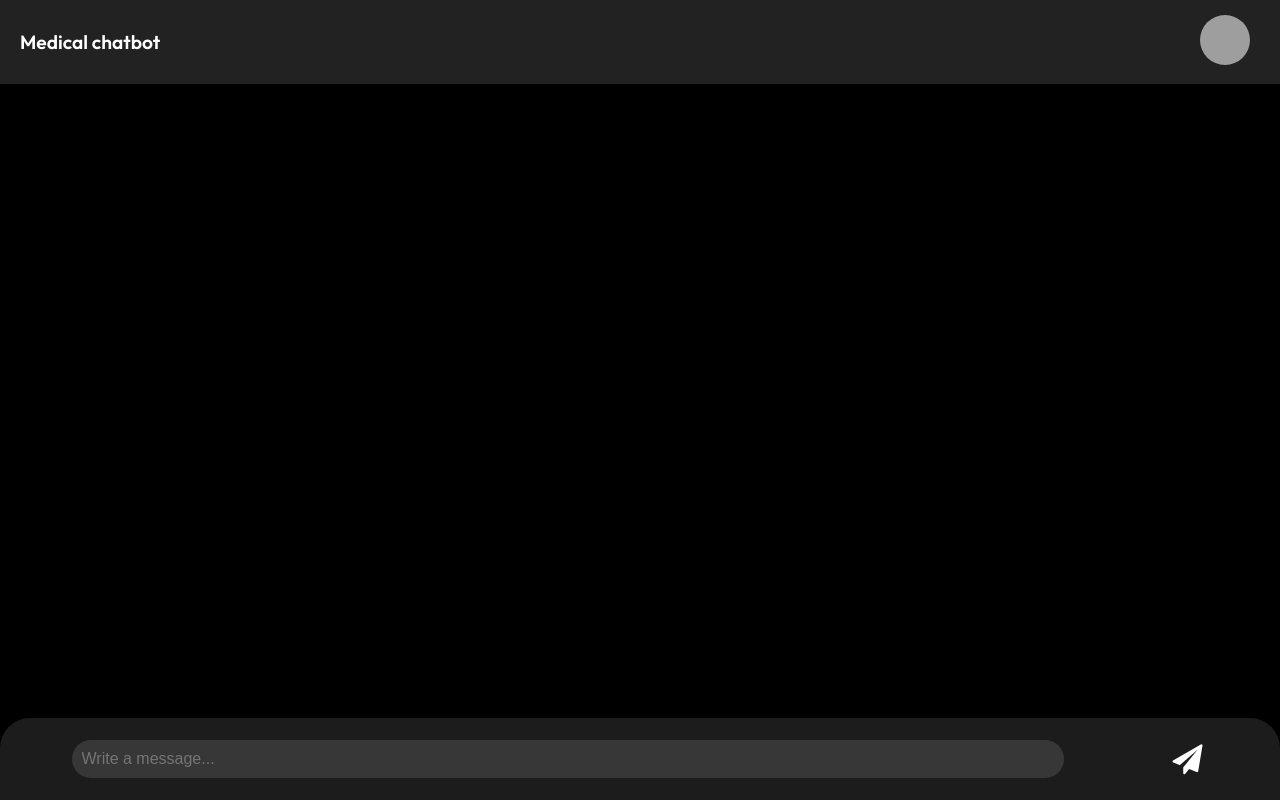
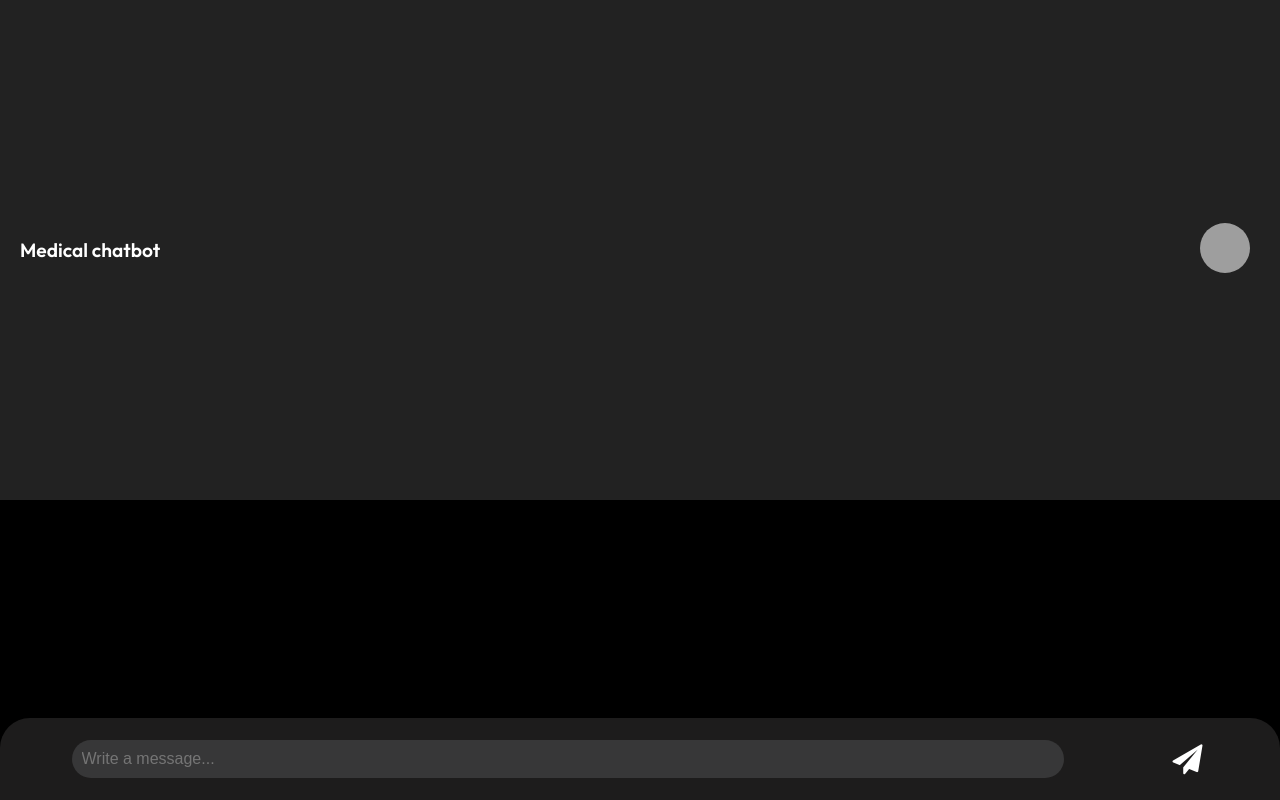
Before and after one commit to Naija-geek/Medical-chatbot, a Flask app: page / in a window 1280 px wide. Run offline with Flask 3, Linux system fonts and the light colour scheme; grey boxes are pictures that could not be loaded.

Commit message:
Update style.css

```diff
--- a/static/style.css
+++ b/static/style.css
@@ -132,7 +132,7 @@ body {
     align-items: center;
     justify-content: space-between;
     padding: 15px 20px;
-    max-height:500px;
+    height:500px;
 }
 .chatbox__header p{
     font-size: 1.2rem;
```
